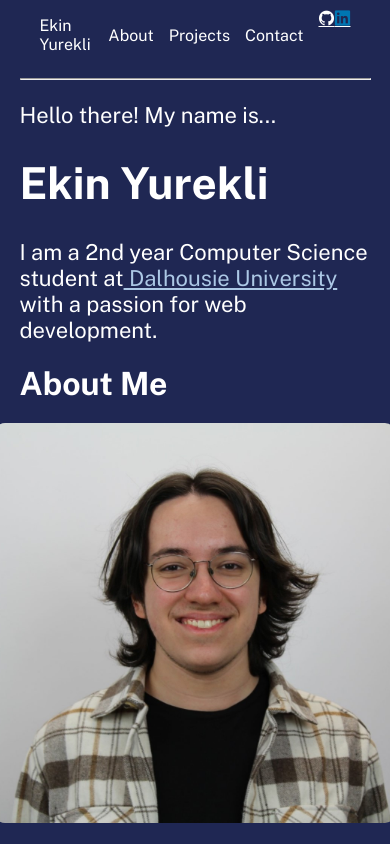
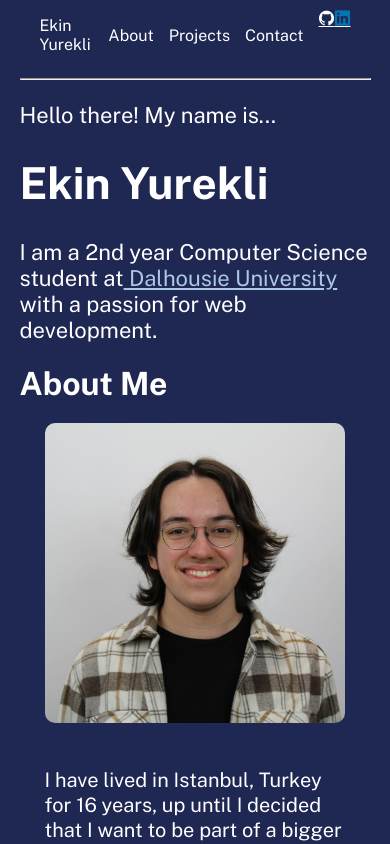
Before and after one commit to eyurekli/personal-site, a React (Vite) app: page / in a window 390 px wide. Shown: the top 844 px of the page. Built offline with nearby package versions, Linux system fonts and the light colour scheme.

Commit message:
Modified img in About.css

```diff
--- a/src/styles/About.css
+++ b/src/styles/About.css
@@ -18,6 +18,12 @@
         display: flex;
         flex-direction: column;
         justify-content: space-between;
+    }
+
+    img {
+        width: 100%;
+        max-width: 300px;
+        height: auto; /
     }
 
 }
```
